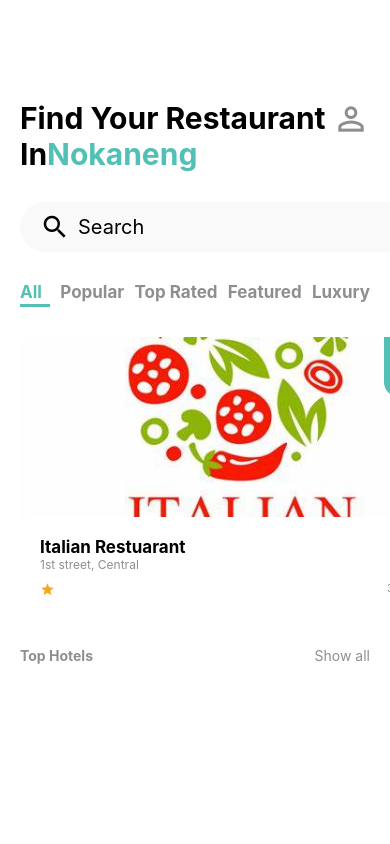
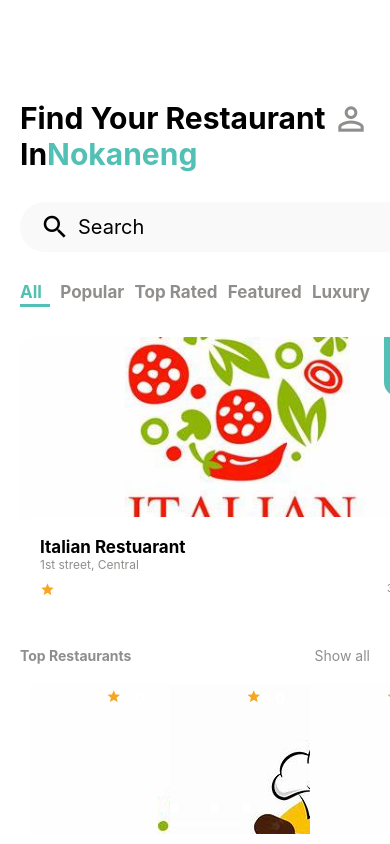
Before and after one commit to jarosmatlala/Restuarant-App-React-Native, a React Native app: screen /Home in a window 390 px wide. Built offline with nearby package versions, Linux system fonts and the light colour scheme.

Commit message:
Added another view for Top Restuarants and navigation to Details Page

```diff
--- a/src/views/screens/HomeScreen.js
+++ b/src/views/screens/HomeScreen.js
@@ -13,7 +13,7 @@ const HomeScreen = ({ navigation }) => {
   const [selectedCategoryIndex, setSelectedCategoryIndex] = React.useState(0);
   const scrollX = React.useRef(new Animated.Value(0)).current;
 
-  const CategoryList = () => {
+  const CategoryList = ({navigation}) => {
     return (
       <View style={style.categoryListContainer}>
         {categories.map((item, index) => (
@@ -48,7 +48,8 @@ const HomeScreen = ({ navigation }) => {
     });
 
     return (
-      <Animated.View style={{ ...style.card, transform: [{ scale }] }}>
+      <TouchableOpacity activeOpacity={1} onPress={()=>navigation.navigate('DetailsScreen',hotel)} >
+<Animated.View style={{ ...style.card, transform: [{ scale }] }}>
         <Animated.View style={{ ...style.cardOverLay, opacity }} />
 
         <View style={style.priceTag}>
@@ -84,11 +85,27 @@ const HomeScreen = ({ navigation }) => {
           </View>
         </View>
       </Animated.View>
-    );
+
+      </TouchableOpacity>
+          );
   };
 
   const TopHotelCard = ({ hotel }) => {
-    return <View style={style.TopHotelCard}></View>;
+    return <View style={style.TopHotelCard}>
+      <View style={{position:'absolute',top:5,right:5,zIndex:1,flexDirection:'row'}}>
+        <Icon name="star" size={15} color={COLORS.orange} />
+        <Text style={{color: COLORS.white, fontWeight:'bold',fontSize:15}}>
+          5.0
+        </Text>
+      </View>
+          <Image style={style.TopHotelCardImage} source={hotel.image}/>
+          <View style={{paddingVertical:5,paddingHorizontal:10}}>
+            <Text style={{fontSize:10, fontWeight:'bold'}}>{hotel.name} </Text>
+            <Text style={{fontSize:7, fontWeight:'bold',color:COLORS.grey}}>
+              {hotel.name}
+            </Text>
+          </View>
+    </View>;
   };
 
   return (
@@ -135,16 +152,18 @@ const HomeScreen = ({ navigation }) => {
 
         }}>
           <Text style={{ color: COLORS.grey, fontWeight: 'bold' }}>
-            Top Hotels
+            Top Restaurants
           </Text>
           <Text style={{ color: COLORS.grey }}> Show all</Text>
         </View>
-        <FlatList horizontal
+        <FlatList
+        data={hotels}
+        horizontal
           showsHorizontalScrollIndicator={false}
           contentContainerStyle={{
             paddingLeft: 20,
             marginTop: 20,
-            paddingBottom: 30
+            paddingBottom: 30,
           }}
           renderItem={({ item }) => <TopHotelCard hotel={item} />}
         />
```
